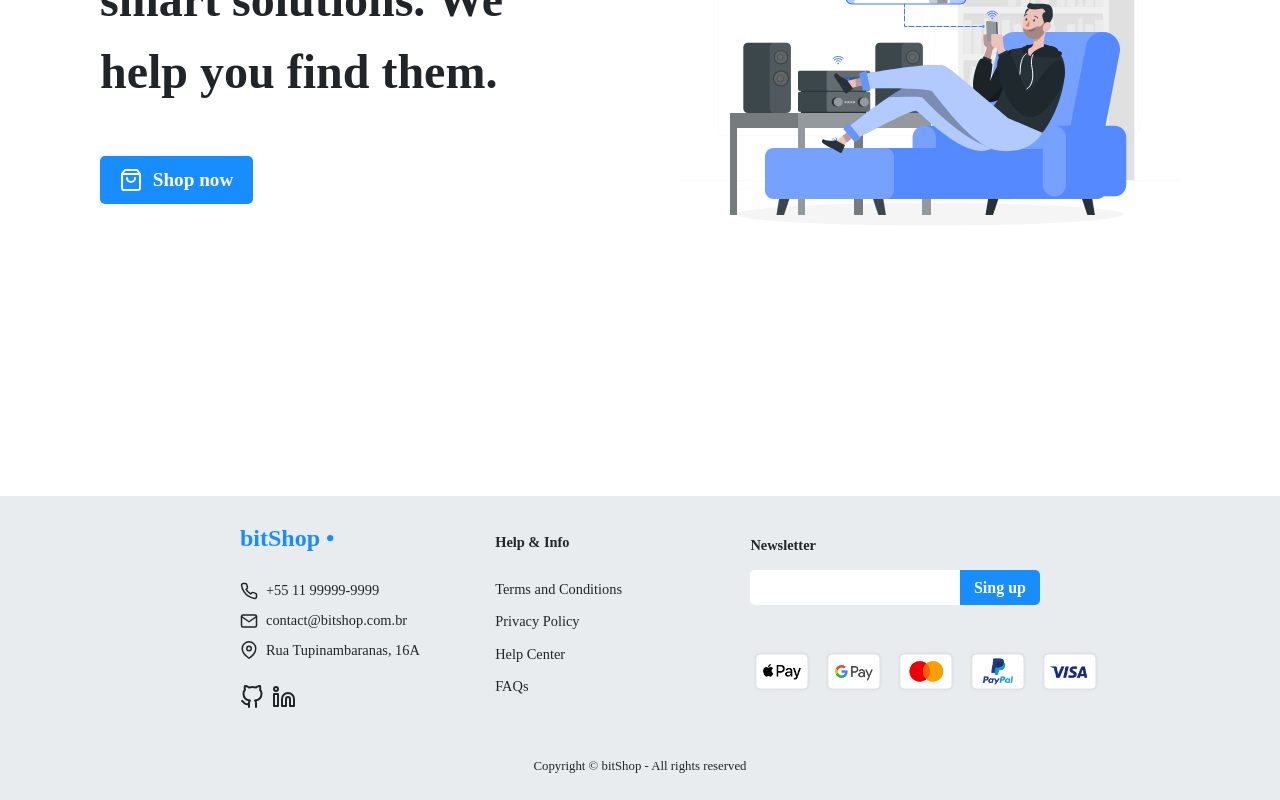
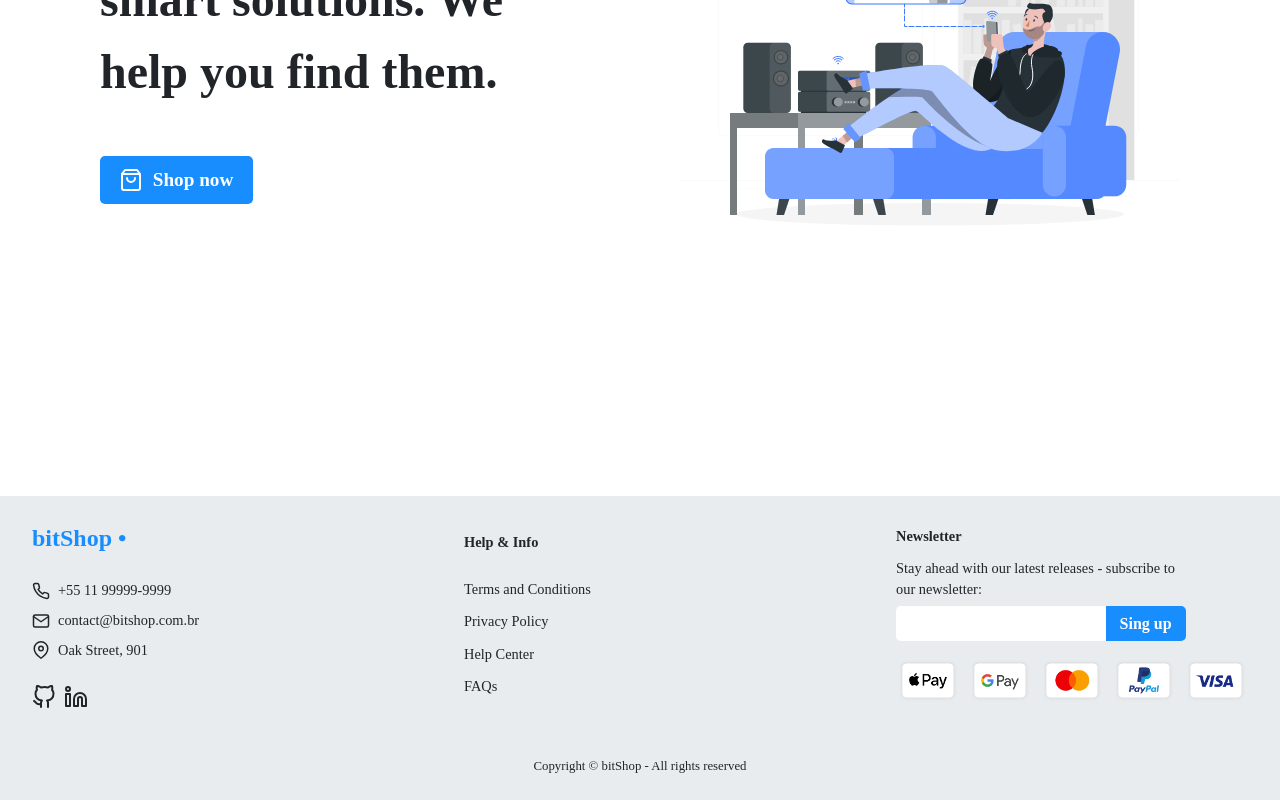
Before and after one commit to thomasmfx/bitshop, a React (Vite) app: page / in a window 1280 px wide. Shown: the part 379-1179 px from the top of the page. Built offline with nearby package versions, Linux system fonts and the light colour scheme.

Commit message:
🦄 refactor: improve Footer and fix props warnings

```diff
--- a/src/components/Footer/Footer.jsx
+++ b/src/components/Footer/Footer.jsx
@@ -12,7 +12,8 @@ const StyledFooter = styled.footer`
   display: grid;
   grid-template-columns: 1fr 1fr 1fr;
   grid-template-rows: auto;
-  padding: 1.5em 15em;
+  justify-items: center;
+  padding: 1.5em 0;
   gap: 2em;
   background-color: var(--color-tertiary);
 `
@@ -25,6 +26,7 @@ const Row = styled.div`
   grid-template-rows: 1fr;
   align-items: center;
   justify-items: ${(props) => (props.$align ? props.$align : 'start')};
+  gap: 5em;
 `
 
 const Column = styled.div`
@@ -46,7 +48,8 @@ const Image = styled.img`
 `
 
 const Text = styled.p`
-  font-size: ${(props) => (props.size ? props.size : '.9rem;')};
+  font-size: ${(props) => (props.$size ? props.$size : '.9rem;')};
+  max-width: 40ch;
 `
 
 const FakeLink = styled.a`
@@ -63,7 +66,7 @@ const FakeLink = styled.a`
 
 const List = styled.div`
   display: flex;
-  flex-direction: ${props => props.row ? 'row' : 'column'};
+  flex-direction: ${(props) => (props.$row ? 'row' : 'column')};
   align-items: flex-start;
   gap: 0.5em;
 `
@@ -144,10 +147,10 @@ function Footer() {
             </Contact>
             <Contact>
               <MapPin size={18} />
-              <Text> Rua Tupinambaranas, 16A </Text>
+              <Text> Oak Street, 901 </Text>
             </Contact>
           </List>
-          <List row={true}>
+          <List $row={true}>
             <SocialLink href="https://github.com/thomasmfx">
               <GitHub />
             </SocialLink>
@@ -167,8 +170,11 @@ function Footer() {
         </Column>
         <Column style={{ gap: 0 }}>
           <Title>Newsletter</Title>
+          <Text>
+            Stay ahead with our latest releases - subscribe to our newsletter:
+          </Text>
           <NewsletterForm />
-          <List row={true}>
+          <List $row={true}>
             <Image src={applePayBadge} />
             <Image src={googlePayBadge} />
             <Image src={masterCardBadge} />
@@ -178,7 +184,7 @@ function Footer() {
         </Column>
       </Row>
       <Row style={{ justifyItems: 'center', paddingTop: '1em' }}>
-        <Text size={'.8rem'}>Copyright © bitShop - All rights reserved</Text>
+        <Text $size={'.8rem'}>Copyright © bitShop - All rights reserved</Text>
       </Row>
     </StyledFooter>
   )
```
